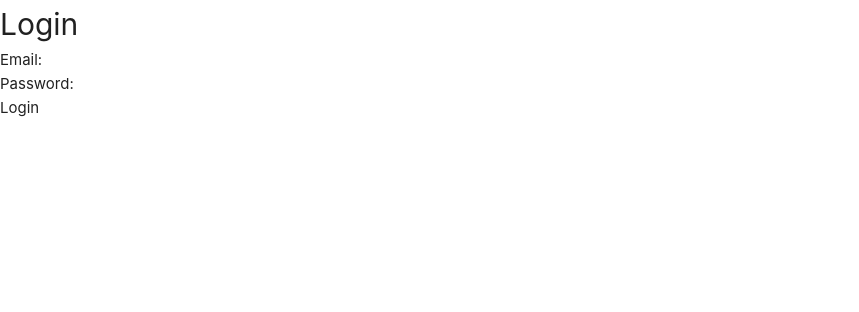
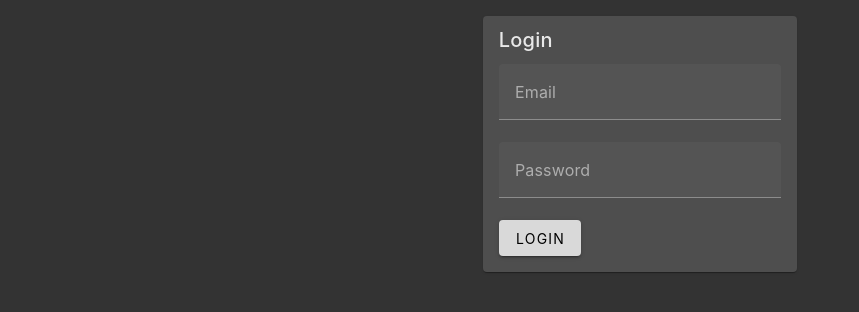
Before and after one commit to mitsu-h/Music_Analyzer, a Vue app in the folder frontend/: page / in a window 1280 px wide. Shown: the top 312 px of the page, without its empty margins (0-859 px from the left). Built offline with nearby package versions, Linux system fonts and the light colour scheme.

Commit message:
デザイン周り修正

```diff
--- a/frontend/src/assets/main.css
+++ b/frontend/src/assets/main.css
@@ -4,9 +4,11 @@
   /* max-width: 1280px; */
   width: 100%;
   margin: 0 auto;
-  color: #d9d9d9;
-  font-weight: normal;
-  background: #333;
+}
+
+.v-main{
+  max-width: 80%;
+  margin: auto;
 }
 
 a,
--- a/frontend/src/components/HistoryTable.vue
+++ b/frontend/src/components/HistoryTable.vue
@@ -3,7 +3,7 @@
   <v-main @click="deselectRow">
     <h1>History</h1>
     <div class="history-table">
-      <v-toolbar flat color="white">
+      <v-toolbar flat color="#4e4e4e">
         <v-text-field
           v-model="search"
           append-icon="$magnify"
@@ -58,7 +58,7 @@
         </v-card-actions>
       </v-card>
     </v-dialog>
-    <v-btn :disabled="analyzeDisabled" @click="analyze">Analyze</v-btn>
+    <v-btn class="right-btn" :disabled="analyzeDisabled" @click="analyze">Analyze</v-btn>
     </div>
     </v-main>
   </template>
@@ -184,17 +184,8 @@ import { useRouter } from "vue-router";
 
   <style scoped>
   /* ...existing styles... */
-  .history-table{
-    width: 80%;
-    margin: 0 auto;
-  }
   .v-toolbar{
-    width: 80%;
-    margin: 0 auto;
     padding: 1em;
-  }
-  tr.selected {
-    background-color: rgba(0, 0, 255, 0.1);
   }
 
   .v-row{
@@ -208,4 +199,9 @@ import { useRouter } from "vue-router";
   background-color: rgba(0, 0, 0, 0.1) !important; /* 選択時の背景色 */
 }
 
+.right-btn{
+  display: flex;
+  margin: 0.5em 0 0.5em auto;
+}
+
   </style>
--- a/frontend/src/components/Login.vue
+++ b/frontend/src/components/Login.vue
@@ -1,28 +1,45 @@
 <template>
   <v-main>
-    <h1>Login</h1>
-    <form @submit.prevent="submitLogin">
-      <EmailInput v-model="email" />
-      <PasswordInput v-model="password" />
-      <button type="submit">Login</button>
-      <span v-if="errorOccurred" class="error-message">Email or password is incorrect</span>
-    </form>
+    <v-container fluid>
+      <v-row justify="center">
+        <v-col sm="6" md="4">
+          <v-card>
+            <v-card-title>Login</v-card-title>
+            <v-card-text>
+              <v-form @submit.prevent="submitLogin">
+                <v-text-field
+                  v-model="email"
+                  label="Email"
+                  type="email"
+                  outlined
+                  required
+                ></v-text-field>
+                <v-text-field
+                  v-model="password"
+                  label="Password"
+                  type="password"
+                  outlined
+                  required
+                ></v-text-field>
+                <v-btn type="submit" color="primary">Login</v-btn>
+                <v-alert v-if="errorOccurred" type="error" dense>
+                  Email or password is incorrect
+                </v-alert>
+              </v-form>
+            </v-card-text>
+          </v-card>
+        </v-col>
+      </v-row>
+    </v-container>
   </v-main>
 </template>
 
 <script lang="ts">
 import { defineComponent, ref } from 'vue';
-// import { useStore } from "pinia";
 import { useRouter } from "vue-router";
-import EmailInput from './EmailInput.vue';
-import PasswordInput from './PasswordInput.vue';
 import { useAuthStore } from "@/stores/auth";
 
 export default defineComponent({
-  components: {
-    EmailInput,
-    PasswordInput,
-  },
   setup() {
     const email = ref('');
     const password = ref('');
@@ -50,10 +67,3 @@ export default defineComponent({
   },
 });
 </script>
-
-<style scoped>
-.error-message {
-  color: red;
-  font-size: 0.8rem;
-}
-</style>
--- a/frontend/src/plugins/vuetify.ts
+++ b/frontend/src/plugins/vuetify.ts
@@ -7,6 +7,20 @@ import { aliases, mdi } from 'vuetify/lib/iconsets/mdi-svg';
 import {mdiMagnify} from '@mdi/js';
 // import '@mdi/font/css/materialdesignicons.css';
 import 'vuetify/styles';
+
+const musicAnalyzerTheme = {
+  dark: false,
+  colors:{
+      background: "#333333",
+      surface: "#4e4e4e",
+      primary: "#d9d9d9",
+      secondary: "#d9d9d9",
+      error: '#B00020',
+      info: '#2196F3',
+     success: '#4CAF50',
+      warning: '#FB8C00',
+    },
+}
 
 const vuetify = createVuetify({
   components:{
@@ -24,6 +38,12 @@ const vuetify = createVuetify({
       mdi,
     },
   },
+  theme: {
+    defaultTheme: 'musicAnalyzerTheme',
+    themes: {
+      musicAnalyzerTheme
+    },
+  },
 });
 
 export default vuetify;
```
